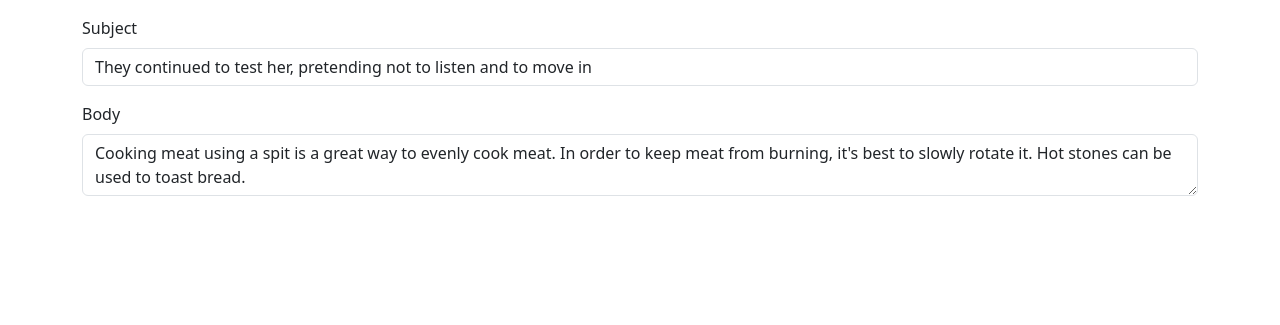
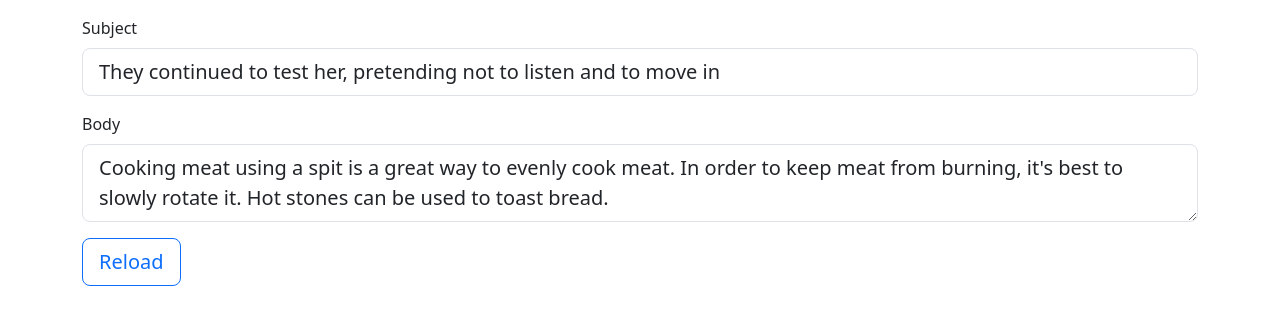
Before and after one commit to elementfani/mail-generator, a PHP site: page /html/index.php in a window 1280 px wide. Shown: the top 325 px of the page. Run offline with PHP 8.4, Linux system fonts and the light colour scheme.

Commit message:
added reload button

```diff
--- a/html/index.php
+++ b/html/index.php
@@ -17,18 +17,20 @@ $mail = $mailGenerator->generate();
     <meta name="viewport" content="width=device-width, user-scalable=no, initial-scale=1.0, maximum-scale=1.0, minimum-scale=1.0">
     <meta http-equiv="X-UA-Compatible" content="ie=edge">
     <link href="/css/bootstrap.min.css" rel="stylesheet">
-    <title>Document</title>
+    <title>Mali generator</title>
 </head>
 <body>
 <div class="container mt-3">
     <div class="mb-3">
         <label for="subject" class="form-label">Subject</label>
-        <input class="form-control" type="text" readonly id="subject" value="<?= $mail['subject'] ?>">
+        <input class="form-control form-control-lg" type="text" readonly id="subject" value="<?= $mail['subject'] ?>">
     </div>
     <div class="mb-3">
         <label for="body" class="form-label">Body</label>
-        <textarea class="form-control" readonly id="body"><?= $mail['body'] ?></textarea>
+        <textarea class="form-control form-control-lg" readonly id="body"><?= $mail['body'] ?></textarea>
     </div>
+    <div class="mb-3">
+    <a class="btn btn-outline-primary btn-lg" onclick="location.reload(); return false;">Reload</a>
 </div>
 </body>
 </html>
```
